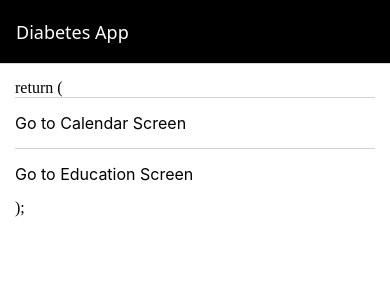
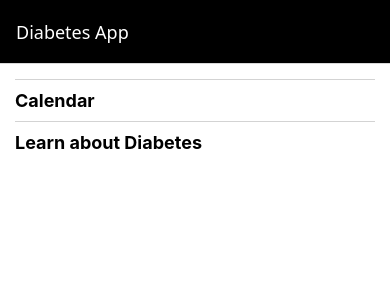
Before and after one commit to farhans063/diabetesApp, a React Native app: screen /HomeScreen in a window 390 px wide. Shown: the top 300 px of the page. Built offline with nearby package versions, Linux system fonts and the light colour scheme.

Commit message:
Refactoring code (#2)

```diff
--- /dev/null
+++ b/src/components/entity/HomeScreenItem.js
@@ -0,0 +1,31 @@
+import { Pressable, StyleSheet, View, Text } from "react-native";
+
+const HomeScreenItem = ({ title, onSelect }) => {
+  // Initialisations
+  // State
+  // Handlers
+  // View
+  return (
+    <Pressable onPress={onSelect}>
+      <View style={styles.item}>
+        <Text style={styles.text}>{title}</Text>
+      </View>
+    </Pressable>
+  );
+};
+
+const styles = StyleSheet.create({
+  item: {
+    paddingVertical: 10,
+    borderTopWidth: 1,
+    borderColor: "lightgrey",
+    backgroundColor: "light",
+  },
+  text: {
+    fontSize: 18,
+    textAlign: "left",
+    fontWeight: "bold",
+  },
+});
+
+export default HomeScreenItem;
--- a/src/components/screens/HomeScreen.js
+++ b/src/components/screens/HomeScreen.js
@@ -1,5 +1,6 @@
-import { Pressable, ScrollView, StyleSheet, Text, View } from "react-native";
+import { StyleSheet, ScrollView } from "react-native";
 import Screen from "../layout/Screen";
+import HomeScreenItem from "../entity/HomeScreenItem.js";
 
 const HomeScreen = ({ navigation }) => {
   // Initialisations
@@ -12,31 +13,17 @@ const HomeScreen = ({ navigation }) => {
   // View
   return (
     <Screen>
-      <View>
-        <ScrollView>
-          return (
-          <Pressable onPress={goToCalendarScreen} style={styles.item}>
-            <Text style={styles.text}>Go to Calendar Screen</Text>
-          </Pressable>
-          <Pressable onPress={goToEducationScreen} style={styles.item}>
-            <Text style={styles.text}>Go to Education Screen</Text>
-          </Pressable>
-          );
-        </ScrollView>
-      </View>
+      <ScrollView style={styles.container}>
+        <HomeScreenItem title={"Calendar"} onSelect={goToCalendarScreen} />
+        <HomeScreenItem
+          title={"Learn about Diabetes"}
+          onSelect={goToEducationScreen}
+        />
+      </ScrollView>
     </Screen>
   );
 };
 
-const styles = StyleSheet.create({
-  item: {
-    paddingVertical: 15,
-    borderTopWidth: 1,
-    borderColor: "lightgrey",
-  },
-  text: {
-    fontSize: 16,
-  },
-});
+const styles = StyleSheet.create({});
 
 export default HomeScreen;
```
